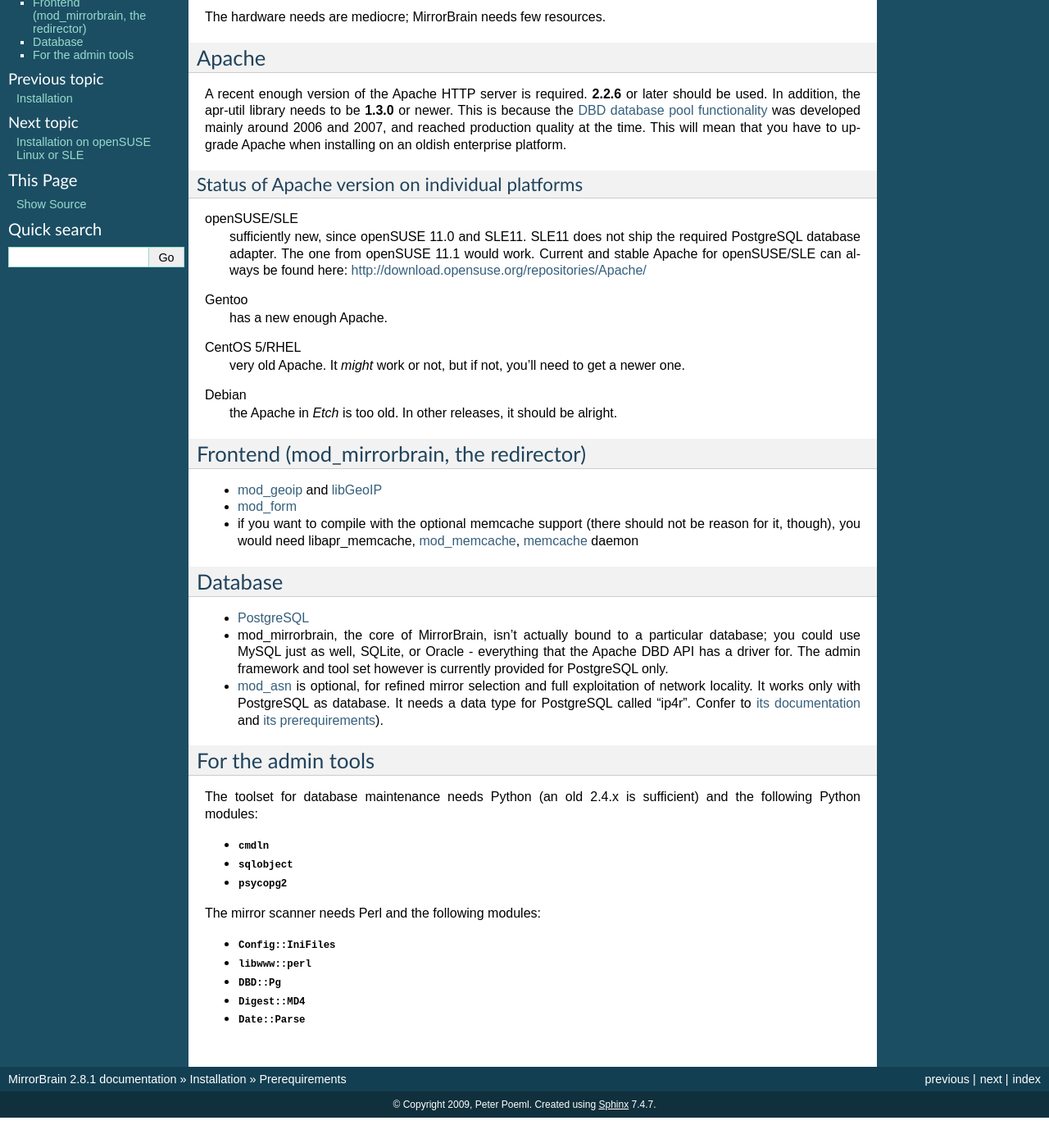
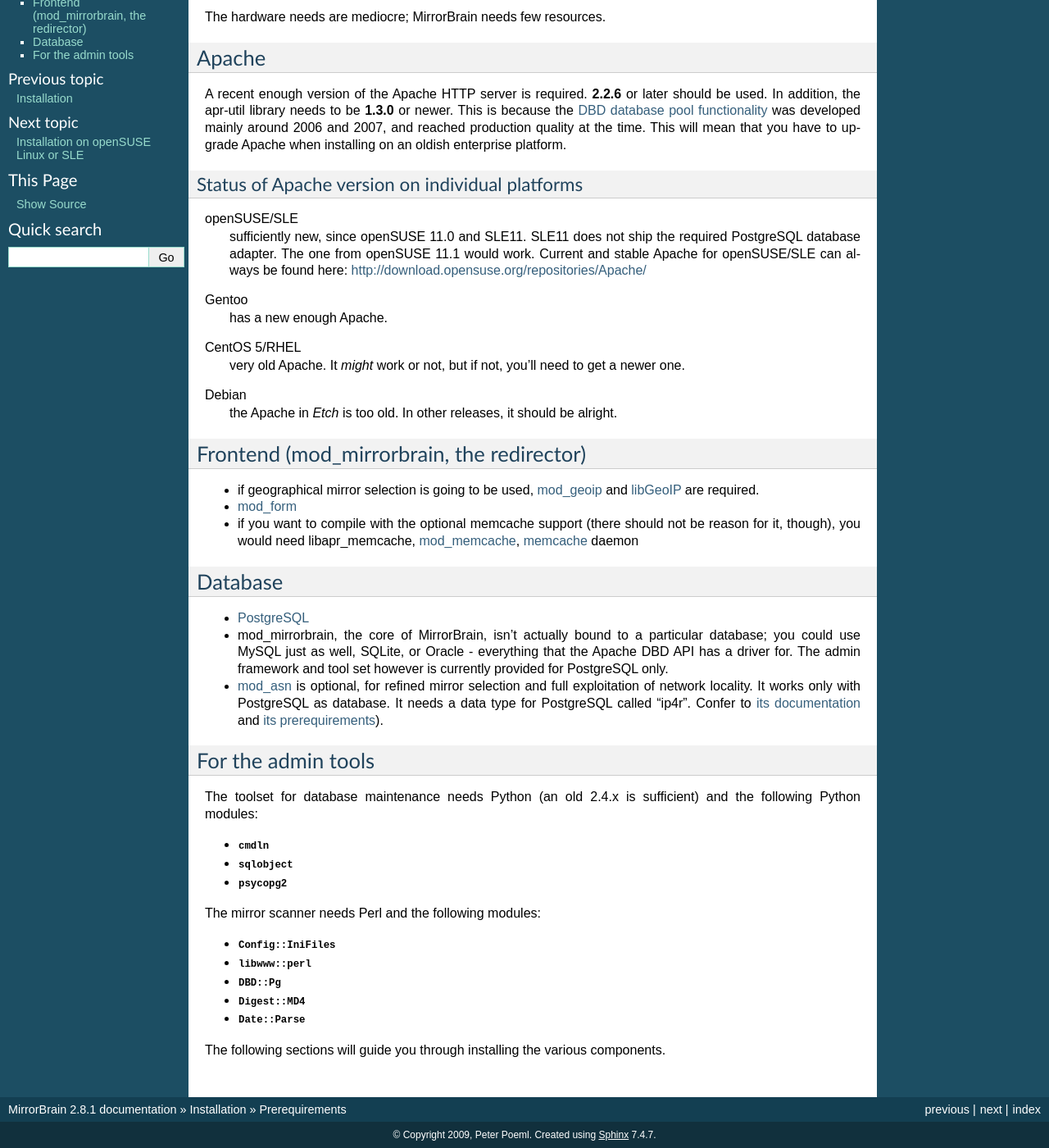
Before and after one commit to hayalci/mirrorbrain, a Sphinx documentation site: the page built from docs/installation/prerequirements.rst, in a window 1280 px wide and 1400 px high, scrolled down 175 px. Shown: the whole window at 82% size. Built offline with Sphinx 7.4.7, drawn with Linux system fonts in a browser that asks for light colours; before the commit the page ends 1538 px from its top, so only the background shows below that.

Commit message:
docs: take note that GeoIP is actually optional
git-svn-id: http://svn.mirrorbrain.org/svn/mirrorbrain/trunk@7732 2d291e14-ff0c-0410-a3fa-d5caa9871f55

```diff
--- a/docs/installation/prerequirements.rst
+++ b/docs/installation/prerequirements.rst
@@ -50,7 +50,8 @@
 Frontend (mod_mirrorbrain, the redirector)
 ------------------------------------------
 
-* `mod_geoip`_ and `libGeoIP`_
+* if geographical mirror selection is going to be used, `mod_geoip`_ and `libGeoIP`_
+  are required.
 
 * `mod_form`_
 
@@ -101,3 +102,6 @@
 * :mod:`DBD::Pg`
 * :mod:`Digest::MD4`
 * :mod:`Date::Parse`
+
+
+The following sections will guide you through installing the various components.
```
